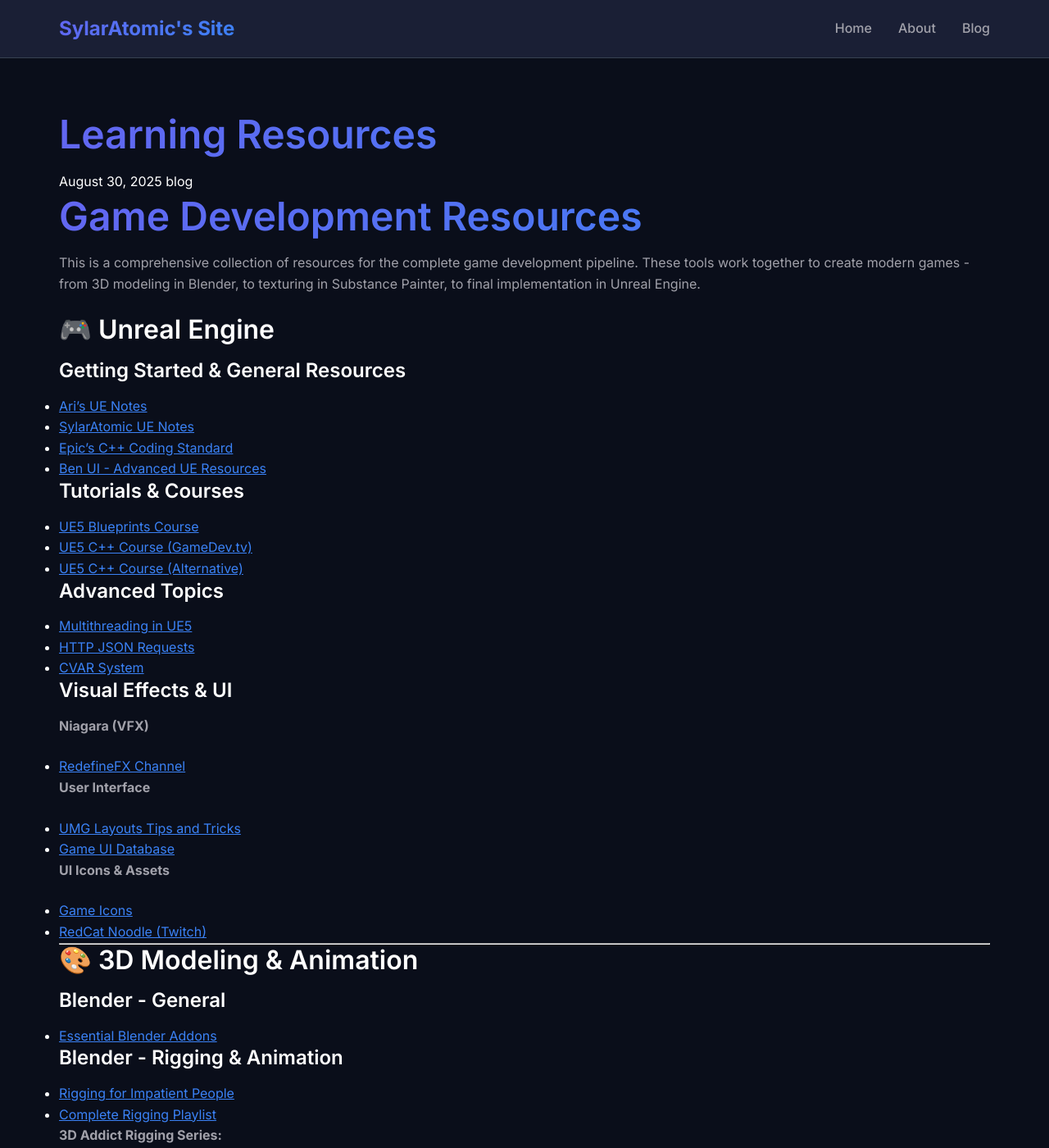
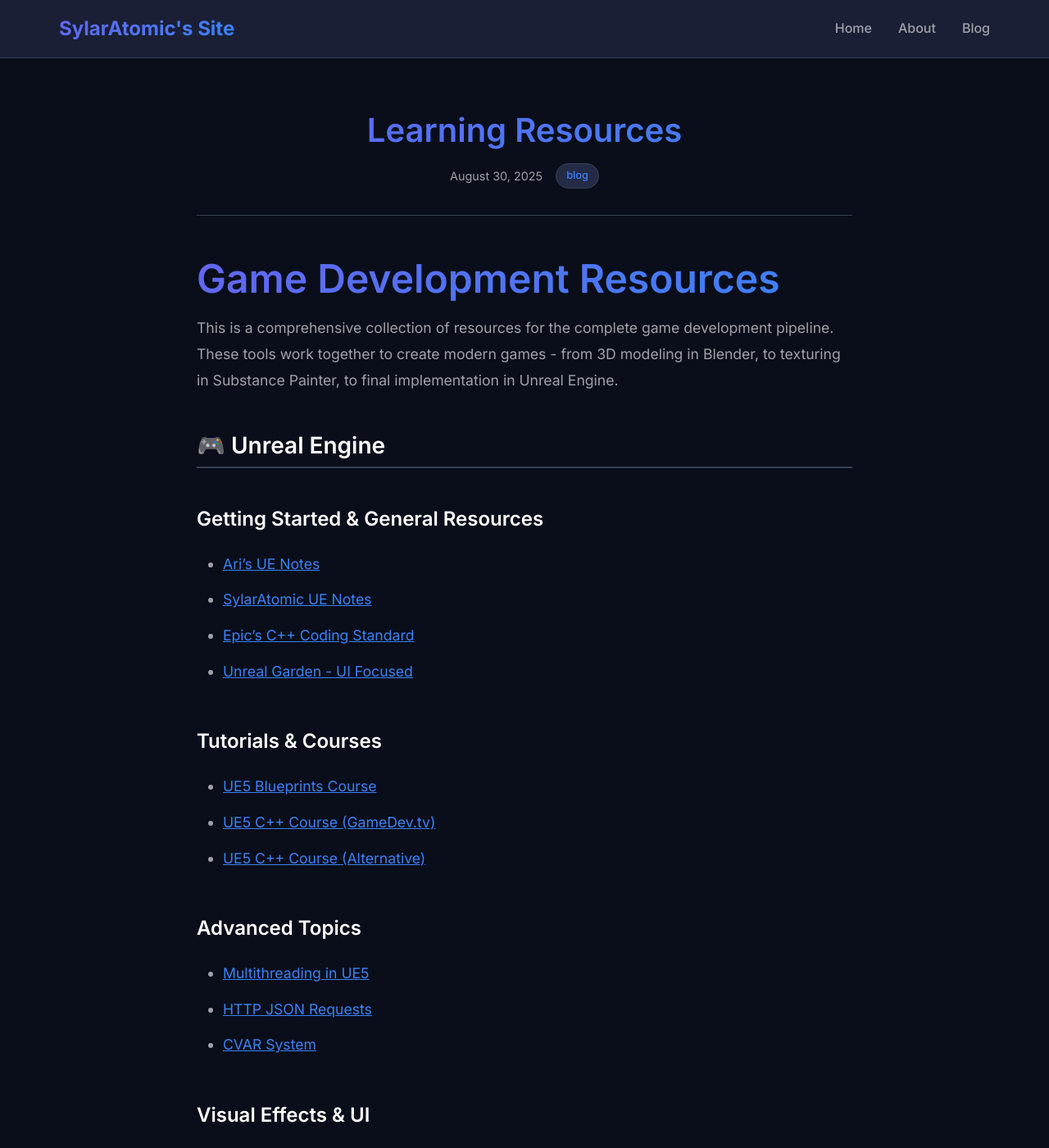
Before and after one commit to SylarAtomic/sylaratomic.github.io, a Jekyll site: the page built from _posts/2025-08-30-learning-resources.md, in a window 1280 px wide and 1400 px high. Shown: the whole window at 82% size. Built offline with Jekyll 4.4.1, drawn with Linux system fonts in a browser that asks for light colours; some of the changed text lies outside the part shown.

Commit message:
Blog tweaks

```diff
--- a/_posts/2025-08-30-learning-resources.md
+++ b/_posts/2025-08-30-learning-resources.md
@@ -15,7 +15,7 @@ This is a comprehensive collection of resources for the complete game developmen
 - [Ari's UE Notes](https://flassari.notion.site/Ari-s-Unreal-Engine-Notes-1a75e43f4014464984d4fae0617e5cef)
 - [SylarAtomic UE Notes](https://sylaratomic.com/posts/sylaratomic-unreal-engine-notes)
 - [Epic's C++ Coding Standard](https://dev.epicgames.com/documentation/en-us/unreal-engine/epic-cplusplus-coding-standard-for-unreal-engine?application_version=5.3)
-- [Ben UI - Advanced UE Resources](https://benui.ca/)
+- [Unreal Garden - UI Focused](https://unreal-garden.com/)
 
 ### Tutorials & Courses
 - [UE5 Blueprints Course](https://www.udemy.com/share/1024Wa3@wtuI16mQlHc9Bm0bsjU-Yxgln6p1dJF7htUVgEAv6_VUErLaF9hCNjmTlvT71Cg6/)
@@ -37,7 +37,7 @@ This is a comprehensive collection of resources for the complete game developmen
 
 **UI Icons & Assets**
 - [Game Icons](https://game-icons.net/)
-- [RedCat Noodle (Twitch)](https://www.twitch.tv/redcat_noodle)
+- [Kenney](https://kenney.nl/assets/)
 
 ---
 
@@ -50,7 +50,7 @@ This is a comprehensive collection of resources for the complete game developmen
 - [Rigging for Impatient People](https://www.youtube.com/watch?v=DDeB4tDVCGY&ab_channel=JoeyCarlino)
 - [Complete Rigging Playlist](https://www.youtube.com/watch?v=m-Obo_nC3SM&list=PLzg4_2BrWAVwkQvVPJoNaXNN4dXY0Xjkl&ab_channel=JoeyCarlino)
 
-**3D Addict Rigging Series:**
+**Rigging Series:**
 - [Part 1: Rigging Basics](https://www.youtube.com/watch?v=vZaNZhAoMts)
 - [Part 2: Advanced Rigging](https://www.youtube.com/watch?v=ZkAk-GYpcvs)
 - [Part 3: Rigging Workflow](https://www.youtube.com/watch?v=HjGOeg2PO8Q)
@@ -107,4 +105,18 @@ This is a comprehensive collection of resources for the complete game developmen
 
 ---
 
+---
+
+## 🎥 Recommended YouTube Channels
+- [TheRoyalSkies](https://www.youtube.com/@TheRoyalSkies)
+- [CodeLikeMe](https://www.youtube.com/@CodeLikeMe)
+- [Unreal Sensei](https://www.youtube.com/@UnrealSensei)
+- [Gorka Games](https://www.youtube.com/@GorkaGames)
+- [Mr. Hollt](https://www.youtube.com/@MrHollt)
+- [UNF Games](https://www.youtube.com/@unfgames)
+
+---
+
+
+
 > **💡 Pro Tip:** Start with Unreal Engine basics, then gradually incorporate 3D modeling (Blender) and texturing (Substance Painter) as your projects become more complex. These tools form a powerful pipeline for modern game development!
--- a/_sass/main.scss
+++ b/_sass/main.scss
@@ -200,6 +200,242 @@ pre {
     padding: 0;
     color: var(--text-primary);
   }
+}
+
+// Post Content Styling
+.post-content {
+  max-width: 800px;
+  margin: 0 auto;
+}
+
+.post-header {
+  text-align: center;
+  margin-bottom: 3rem;
+  padding-bottom: 2rem;
+  border-bottom: 1px solid var(--border-color);
+
+  .post-title {
+    font-size: 2.5rem;
+    margin-bottom: 1rem;
+    background: var(--gradient);
+    background-clip: text;
+    -webkit-background-clip: text;
+    -webkit-text-fill-color: transparent;
+
+    @media (max-width: 768px) {
+      font-size: 2rem;
+    }
+  }
+
+  .post-meta {
+    display: flex;
+    justify-content: center;
+    align-items: center;
+    gap: 1rem;
+    flex-wrap: wrap;
+    color: var(--text-secondary);
+    font-size: 0.9rem;
+
+    .post-author {
+      color: var(--accent-purple);
+    }
+
+    .post-categories {
+      display: flex;
+      gap: 0.5rem;
+
+      .category {
+        background: var(--bg-tertiary);
+        color: var(--accent-blue);
+        padding: 0.25rem 0.75rem;
+        border-radius: 20px;
+        font-size: 0.8rem;
+        font-weight: 500;
+        border: 1px solid var(--border-color);
+      }
+    }
+  }
+}
+
+.post-body {
+  line-height: 1.8;
+  font-size: 1.1rem;
+
+  h2, h3, h4, h5, h6 {
+    margin-top: 3rem;
+    margin-bottom: 1.5rem;
+  }
+
+  h2 {
+    color: var(--text-primary);
+    font-size: 1.75rem;
+    border-bottom: 2px solid var(--border-color);
+    padding-bottom: 0.5rem;
+    margin-top: 3.5rem;
+  }
+
+  h3 {
+    color: var(--text-primary);
+    font-size: 1.5rem;
+    margin-top: 3rem;
+  }
+
+  h4 {
+    color: var(--text-primary);
+    font-size: 1.25rem;
+    margin-top: 2.5rem;
+  }
+
+  p {
+    margin-bottom: 1.5rem;
+  }
+
+  ul, ol {
+    margin-bottom: 2rem;
+    padding-left: 2rem;
+
+    li {
+      margin-bottom: 0.75rem;
+      color: var(--text-secondary);
+
+      &:last-child {
+        margin-bottom: 0;
+      }
+    }
+  }
+
+  // Add extra spacing after lists before headings
+  ul + h2, ol + h2,
+  ul + h3, ol + h3,
+  ul + h4, ol + h4 {
+    margin-top: 3.5rem;
+  }
+
+  // Add spacing after paragraphs before headings
+  p + h2, p + h3, p + h4 {
+    margin-top: 3rem;
+  }
+
+  blockquote {
+    border-left: 4px solid var(--accent-purple);
+    padding-left: 1.5rem;
+    margin: 2rem 0;
+    font-style: italic;
+    color: var(--text-secondary);
+    background: var(--bg-secondary);
+    padding: 1.5rem;
+    border-radius: 0 8px 8px 0;
+  }
+
+  img {
+    max-width: 100%;
+    height: auto;
+    border-radius: 8px;
+    margin: 2rem 0;
+  }
+
+  table {
+    width: 100%;
+    border-collapse: collapse;
+    margin: 2rem 0;
+
+    th, td {
+      padding: 0.75rem;
+      text-align: left;
+      border-bottom: 1px solid var(--border-color);
+    }
+
+    th {
+      background: var(--bg-secondary);
+      font-weight: 600;
+      color: var(--text-primary);
+    }
+
+    td {
+      color: var(--text-secondary);
+    }
+  }
+
+  // Strong/bold text styling
+  strong {
+    color: var(--text-primary);
+    font-weight: 600;
+  }
+
+  // Code styling within posts
+  code {
+    background: var(--bg-tertiary);
+    padding: 0.2rem 0.4rem;
+    border-radius: 4px;
+    font-size: 0.9em;
+    color: var(--accent-purple);
+    font-family: 'JetBrains Mono', monospace;
+  }
+
+  pre {
+    background: var(--bg-secondary);
+    border: 1px solid var(--border-color);
+    border-radius: 8px;
+    padding: 1.5rem;
+    overflow-x: auto;
+    margin: 2rem 0;
+
+    code {
+      background: none;
+      padding: 0;
+      color: var(--text-primary);
+    }
+  }
+}
+
+.post-footer {
+  margin-top: 3rem;
+  padding-top: 2rem;
+  border-top: 1px solid var(--border-color);
+}
+
+.post-navigation {
+  display: flex;
+  justify-content: space-between;
+  margin-bottom: 2rem;
+
+  @media (max-width: 768px) {
+    flex-direction: column;
+    gap: 1rem;
+  }
+
+  .prev-post, .next-post {
+    color: var(--accent-blue);
+    text-decoration: none;
+    padding: 0.75rem 1.5rem;
+    border: 1px solid var(--border-color);
+    border-radius: 6px;
+    transition: all 0.3s ease;
+    flex: 1;
+    max-width: 45%;
+
+    @media (max-width: 768px) {
+      max-width: 100%;
+    }
+
+    &:hover {
+      background: var(--bg-secondary);
+      border-color: var(--accent-purple);
+      transform: translateY(-2px);
+    }
+  }
+
+  .prev-post {
+    text-align: left;
+  }
+
+  .next-post {
+    text-align: right;
+  }
+}
+
+.back-to-blog {
+  text-align: center;
 }
 
 // Introduction Section
```
Also changed, not shown: other parts of _posts/2025-08-30-learning-resources.md (+3 -5 lines).
